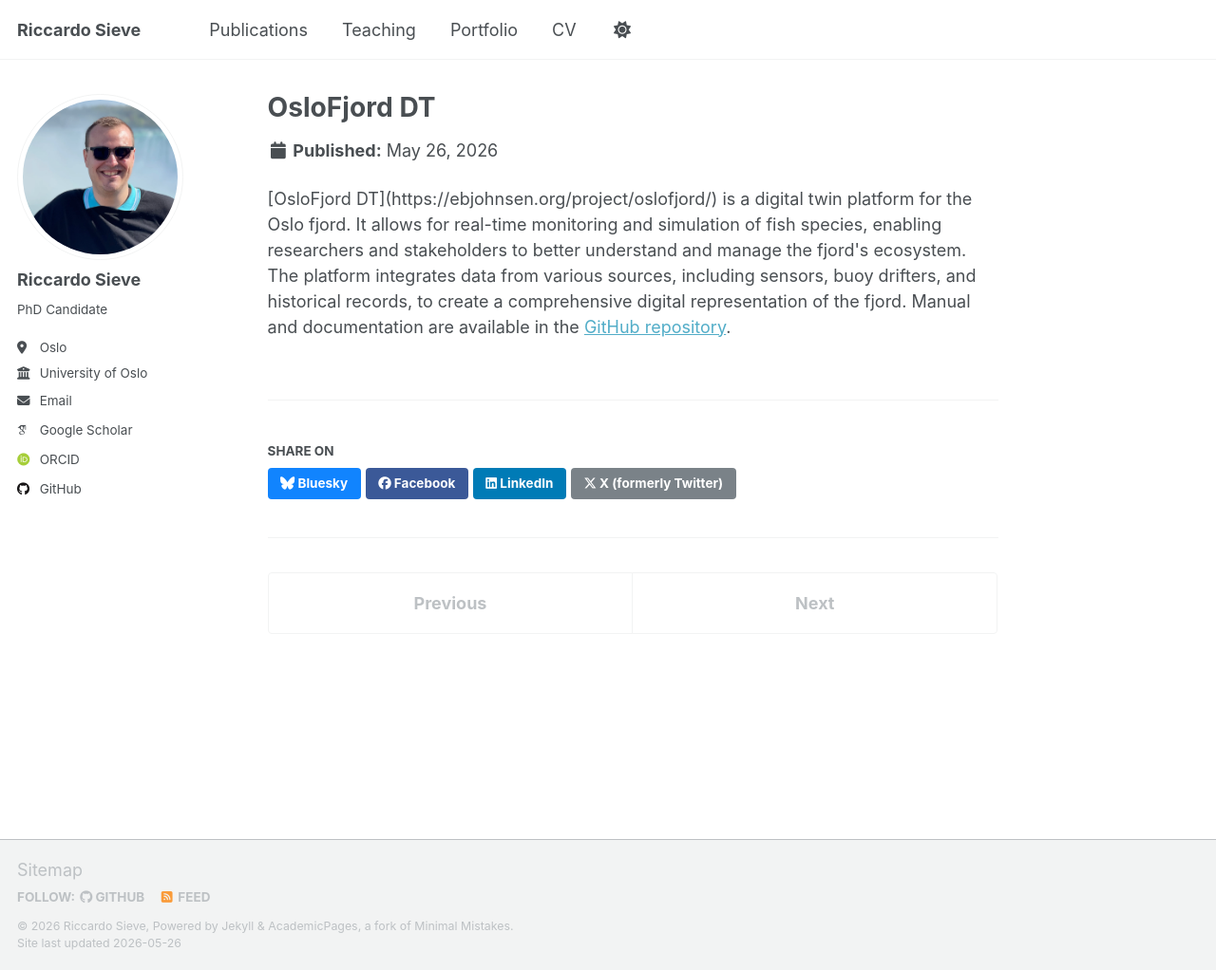
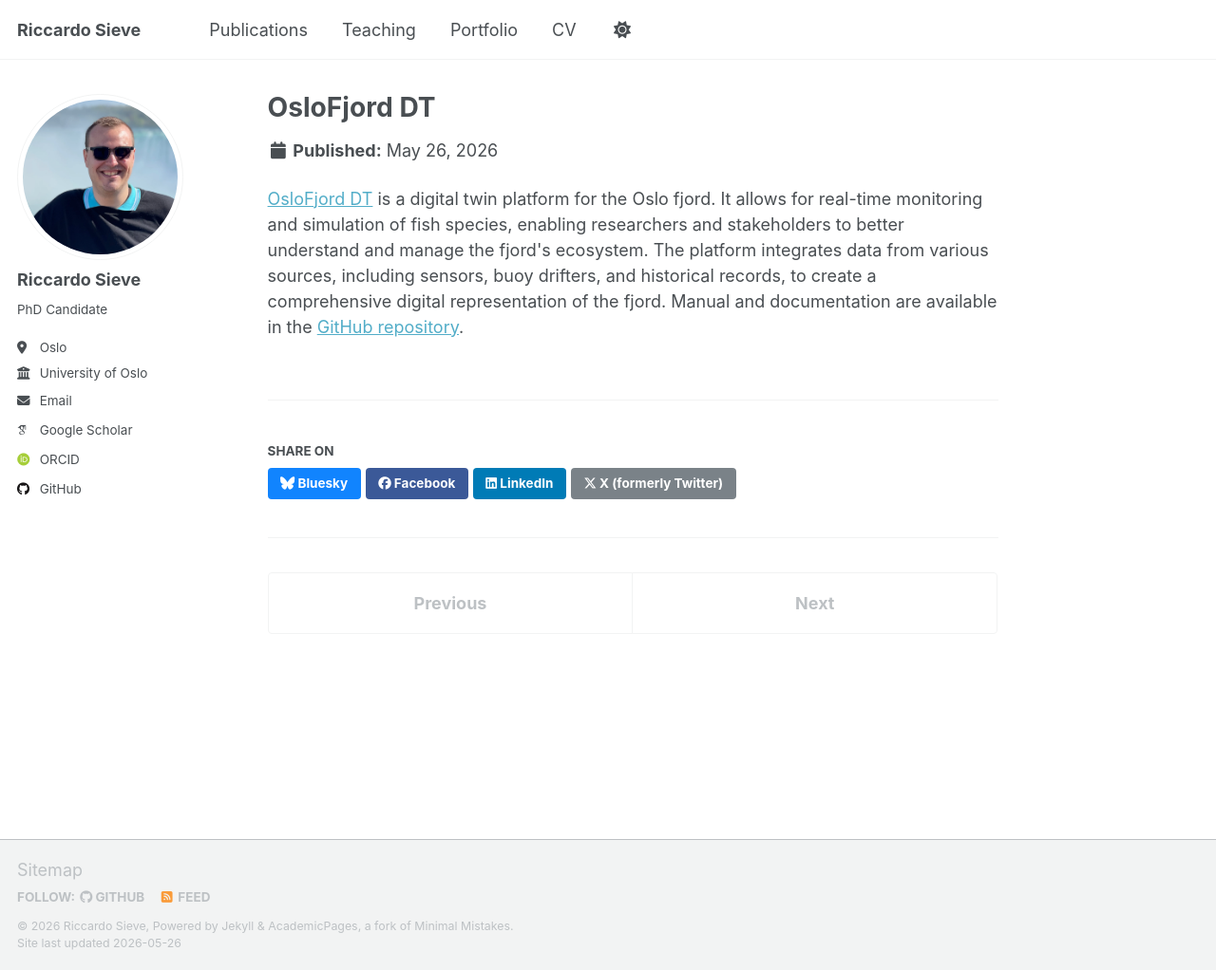
Before and after one commit to sievericcardo/sievericcardo.github.io, a Jekyll site: the page built from _portfolio/portfolio-3.html, in a window 1280 px wide and 1022 px high. Shown: the whole window at 95% size. Built offline with Jekyll 4.4.1, drawn with Linux system fonts in a browser that asks for light colours; some web fonts are replaced; a script that is not in the unit is left out; some of the changed lines change nothing that is shown.

Commit message:
Fixed link to HTML a

```diff
--- a/_portfolio/portfolio-3.html
+++ b/_portfolio/portfolio-3.html
@@ -4,6 +4,6 @@ excerpt: "OsloFjord DT is a digital twin platform for the Oslo fjord. I'm curren
 collection: portfolio
 ---
 
-[OsloFjord DT](https://ebjohnsen.org/project/oslofjord/) is a digital twin platform for the Oslo fjord. It allows for real-time monitoring and simulation of fish species, enabling researchers and stakeholders to better understand and manage the fjord's ecosystem. The platform integrates data from various sources, including sensors, buoy drifters, and historical records, to create a comprehensive digital representation of the fjord.
+<a href="https://ebjohnsen.org/project/oslofjord/" target="_blank">OsloFjord DT</a> is a digital twin platform for the Oslo fjord. It allows for real-time monitoring and simulation of fish species, enabling researchers and stakeholders to better understand and manage the fjord's ecosystem. The platform integrates data from various sources, including sensors, buoy drifters, and historical records, to create a comprehensive digital representation of the fjord.
 
-Manual and documentation are available in the <a href="https://github.com/oslofjord-twin/Oslofjord-init",  target="_blank">GitHub repository</a>.
+Manual and documentation are available in the <a href="https://github.com/oslofjord-twin/Oslofjord-init" target="_blank">GitHub repository</a>.
```
